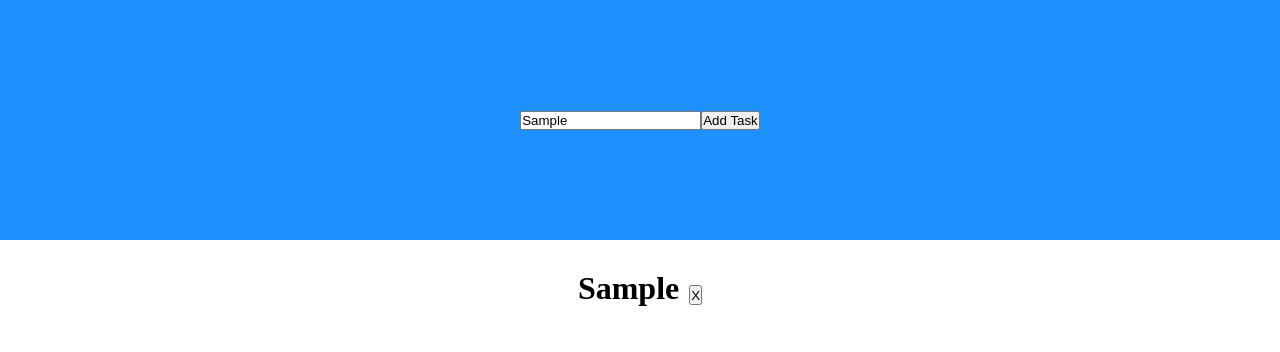
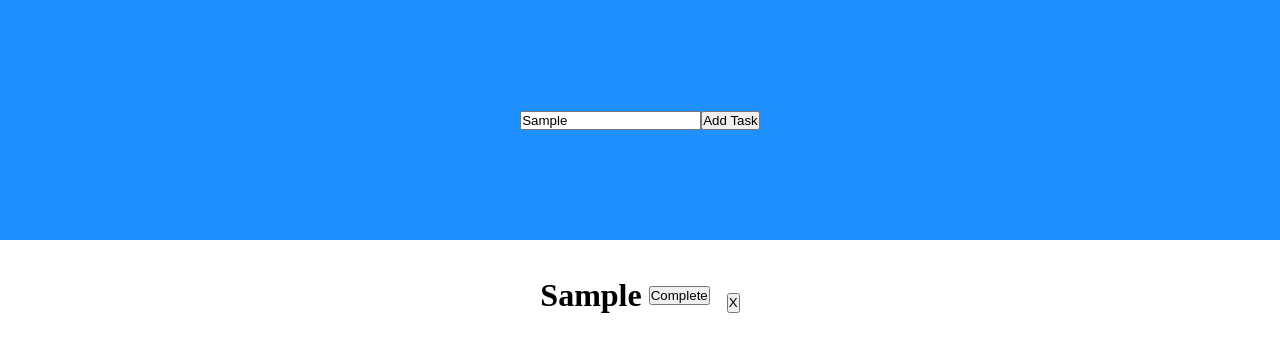
Before and after one commit to ghulam46/Learn-ReactJS, a React (Create React App) app: page / in a window 1280 px wide. Both pictures are taken after typing "Sample" into the empty fields and a click on the button "Add Task". Shown: the top 352 px of the page. Built offline with nearby package versions, Linux system fonts and the light colour scheme.

Commit message:
add complete Task function

```diff
--- a/src/App.css
+++ b/src/App.css
@@ -33,10 +33,22 @@
   color: #61dafb;
 }
 
+.list {
+  display: flex;
+  flex-direction: column;
+  justify-content: center;
+  align-items: center;
+}
+
 .listContent {
+  width: 500px;
+  height: 50px;
   display: flex;
+  text-align: center;
   justify-content: center;
+  align-items: center;
   margin-top: 30px;
+  gap: 7px;
 }
 
 .btnDelete {
--- a/src/Task.js
+++ b/src/Task.js
@@ -1,7 +1,10 @@
 export const Task = (props) => {
     return (
-        <div className="listContent">
+        <div className="listContent"
+          style={{backgroundColor: props.completed ? "dodgerblue" : "white"}}
+        >
           <h1>{props.taskName}</h1>
+          <button onClick={() => props.completeTask(props.id)}>Complete</button>
           <button onClick={() => props.deleteTask(props.id)} className="btnDelete">X</button>
         </div>
       );
--- a/src/ToDoList.js
+++ b/src/ToDoList.js
@@ -14,6 +14,7 @@ function ToDoList() {
     const task = {
       id: todoList.length === 0 ? 1 : todoList[todoList.length - 1].id + 1,
       taskName: newTask,
+      completed: false,
     };
     // const newTodoList = [...todoList, newTask];
     setTodoList([...todoList, task]);
@@ -35,7 +36,19 @@ function ToDoList() {
 
     // logic with 1 line
     // setTodoList(todoList.filter((task)=> task !== taskName));
-  }
+  };
+
+  const completeTask = (id) => {
+    setTodoList(
+      todoList.map((task) => {
+        if(task.id === id) {
+          return {...task, completed: true};
+        }else {
+          return task;
+        }
+      })
+    );
+  };
 
   return (
     <div className="App">
@@ -46,8 +59,17 @@ function ToDoList() {
         </div>
       </div>
       <div className="list">
+        {/* function map for loop object in this case loop todolist */}
         {todoList.map((task) => {
-          return <Task taskName={task.taskName} id={task.id} deleteTask={deleteTask} />;
+          return (
+            <Task
+              taskName={task.taskName}
+              id={task.id}
+              completed={task.completed}
+              deleteTask={deleteTask}
+              completeTask={completeTask}
+            />
+          );
         })}
       </div>
     </div>
```
